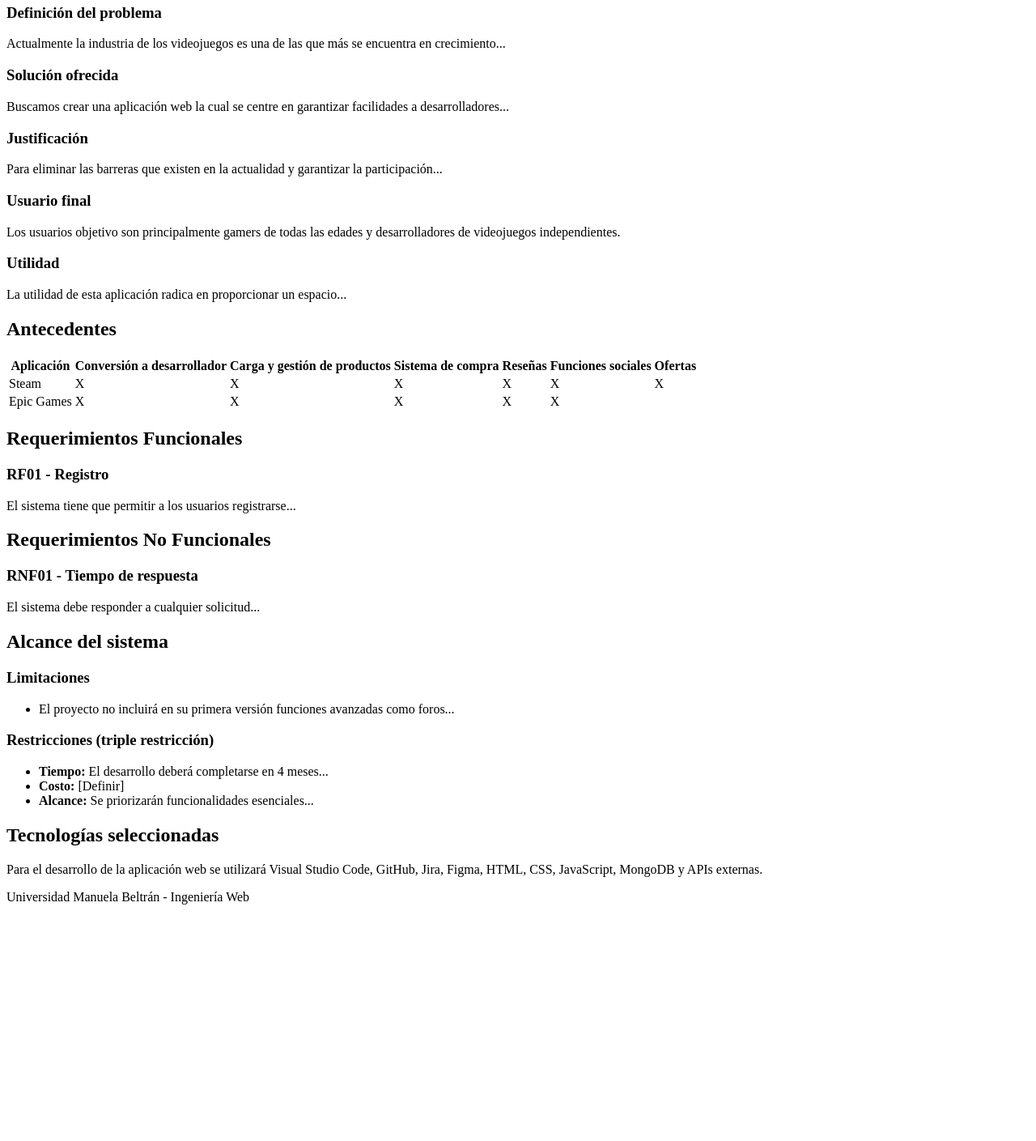
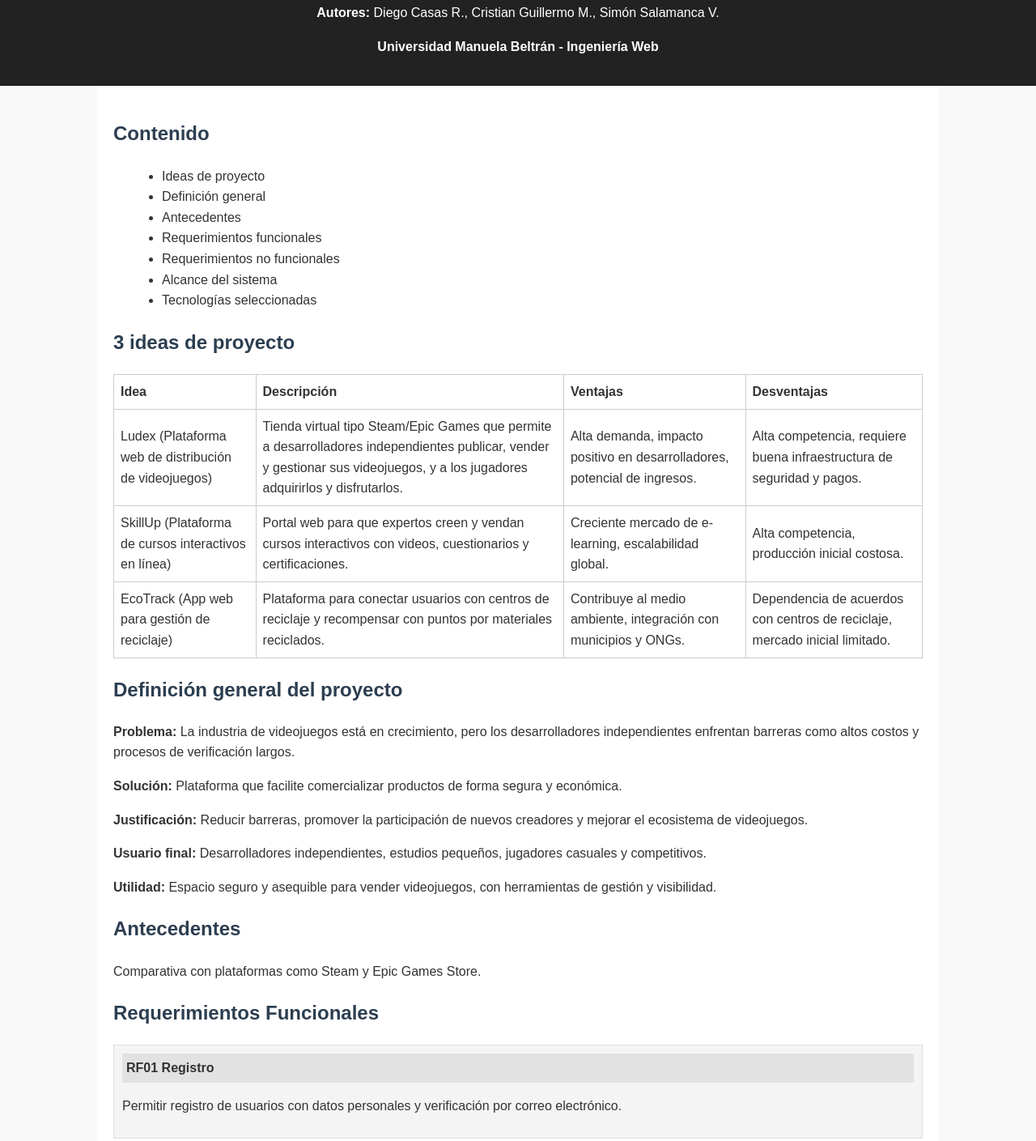
Before and after one commit to SimonSalamanca/Ludex-Plataforma-de-videojuegos-, a plain HTML site: page index.html in a window 1280 px wide. Shown: the part 194-1603 px from the top of the page at 81% size. Before the commit the page ends 1327 px from the top, so only its background shows below. Drawn offline with Linux system fonts and the light colour scheme.

Commit message:
Update index.html

```diff
--- a/index.html
+++ b/index.html
@@ -3,113 +3,147 @@
 <head>
 <meta charset="UTF-8">
 <meta name="viewport" content="width=device-width, initial-scale=1.0">
-    <title>Documentación - Ludex</title>
-    <link rel="stylesheet" href="styles.css">
+<title>Ludex - Requerimientos Funcionales</title>
+<style>
+    body {
+        font-family: Arial, sans-serif;
+        line-height: 1.6;
+        margin: 0;
+        padding: 0;
+        background: #f9f9f9;
+        color: #333;
+    }
+    header {
+        background: #222;
+        color: white;
+        padding: 20px;
+        text-align: center;
+    }
+    main {
+        max-width: 1000px;
+        margin: auto;
+        padding: 20px;
+        background: white;
+    }
+    h1, h2, h3 {
+        color: #2c3e50;
+    }
+    table {
+        width: 100%;
+        border-collapse: collapse;
+        margin-bottom: 20px;
+    }
+    table, th, td {
+        border: 1px solid #ccc;
+    }
+    th, td {
+        padding: 8px;
+        text-align: left;
+    }
+    .requerimiento {
+        border: 1px solid #ddd;
+        background: #f4f4f4;
+        margin-bottom: 15px;
+        padding: 10px;
+    }
+    .titulo-req {
+        font-weight: bold;
+        background: #e2e2e2;
+        padding: 5px;
+    }
+    ul {
+        margin-left: 20px;
+    }
+</style>
 </head>
 <body>
+
 <header>
     <h1>Ludex</h1>
     <p>Requerimientos funcionales y no funcionales</p>
-        <p><strong>Versión:</strong> 1 | <strong>Fecha:</strong> 06/08/2025</p>
+    <p><strong>Fecha:</strong> 06/08/2025</p>
+    <p><strong>Autores:</strong> Diego Casas R., Cristian Guillermo M., Simón Salamanca V.</p>
+    <p><strong>Universidad Manuela Beltrán - Ingeniería Web</strong></p>
 </header>
 
 <main>
-        <section id="definicion-proyecto">
-            <h2>Definición general del proyecto de software</h2>
-            <h3>Definición del problema</h3>
-            <p>Actualmente la industria de los videojuegos es una de las que más se encuentra en crecimiento... </p>
+    <h2>Contenido</h2>
+    <ul>
+        <li>Ideas de proyecto</li>
+        <li>Definición general</li>
+        <li>Antecedentes</li>
+        <li>Requerimientos funcionales</li>
+        <li>Requerimientos no funcionales</li>
+        <li>Alcance del sistema</li>
+        <li>Tecnologías seleccionadas</li>
+    </ul>
 
-            <h3>Solución ofrecida</h3>
-            <p>Buscamos crear una aplicación web la cual se centre en garantizar facilidades a desarrolladores...</p>
-
-            <h3>Justificación</h3>
-            <p>Para eliminar las barreras que existen en la actualidad y garantizar la participación...</p>
-
-            <h3>Usuario final</h3>
-            <p>Los usuarios objetivo son principalmente gamers de todas las edades y desarrolladores de videojuegos independientes.</p>
-
-            <h3>Utilidad</h3>
-            <p>La utilidad de esta aplicación radica en proporcionar un espacio...</p>
-        </section>
-
-        <section id="antecedentes">
-            <h2>Antecedentes</h2>
+    <h2>3 ideas de proyecto</h2>
     <table>
-                <thead>
         <tr>
-                        <th>Aplicación</th>
-                        <th>Conversión a desarrollador</th>
-                        <th>Carga y gestión de productos</th>
-                        <th>Sistema de compra</th>
-                        <th>Reseñas</th>
-                        <th>Funciones sociales</th>
-                        <th>Ofertas</th>
-                    </tr>
-                </thead>
-                <tbody>
-                    <tr>
-                        <td>Steam</td>
-                        <td>X</td>
-                        <td>X</td>
-                        <td>X</td>
-                        <td>X</td>
-                        <td>X</td>
-                        <td>X</td>
+            <th>Idea</th>
+            <th>Descripción</th>
+            <th>Ventajas</th>
+            <th>Desventajas</th>
         </tr>
         <tr>
-                        <td>Epic Games</td>
-                        <td>X</td>
-                        <td>X</td>
-                        <td>X</td>
-                        <td>X</td>
-                        <td>X</td>
-                        <td></td>
+            <td>Ludex (Plataforma web de distribución de videojuegos)</td>
+            <td>Tienda virtual tipo Steam/Epic Games que permite a desarrolladores independientes publicar, vender y gestionar sus videojuegos, y a los jugadores adquirirlos y disfrutarlos.</td>
+            <td>Alta demanda, impacto positivo en desarrolladores, potencial de ingresos.</td>
+            <td>Alta competencia, requiere buena infraestructura de seguridad y pagos.</td>
         </tr>
-                </tbody>
+        <tr>
+            <td>SkillUp (Plataforma de cursos interactivos en línea)</td>
+            <td>Portal web para que expertos creen y vendan cursos interactivos con videos, cuestionarios y certificaciones.</td>
+            <td>Creciente mercado de e-learning, escalabilidad global.</td>
+            <td>Alta competencia, producción inicial costosa.</td>
+        </tr>
+        <tr>
+            <td>EcoTrack (App web para gestión de reciclaje)</td>
+            <td>Plataforma para conectar usuarios con centros de reciclaje y recompensar con puntos por materiales reciclados.</td>
+            <td>Contribuye al medio ambiente, integración con municipios y ONGs.</td>
+            <td>Dependencia de acuerdos con centros de reciclaje, mercado inicial limitado.</td>
+        </tr>
     </table>
-        </section>
 
-        <section id="requerimientos-funcionales">
+    <h2>Definición general del proyecto</h2>
+    <p><strong>Problema:</strong> La industria de videojuegos está en crecimiento, pero los desarrolladores independientes enfrentan barreras como altos costos y procesos de verificación largos.</p>
+    <p><strong>Solución:</strong> Plataforma que facilite comercializar productos de forma segura y económica.</p>
+    <p><strong>Justificación:</strong> Reducir barreras, promover la participación de nuevos creadores y mejorar el ecosistema de videojuegos.</p>
+    <p><strong>Usuario final:</strong> Desarrolladores independientes, estudios pequeños, jugadores casuales y competitivos.</p>
+    <p><strong>Utilidad:</strong> Espacio seguro y asequible para vender videojuegos, con herramientas de gestión y visibilidad.</p>
+
+    <h2>Antecedentes</h2>
+    <p>Comparativa con plataformas como Steam y Epic Games Store.</p>
+
     <h2>Requerimientos Funcionales</h2>
-            <!-- Lista o subsecciones para cada RF -->
-            <article>
-                <h3>RF01 - Registro</h3>
-                <p>El sistema tiene que permitir a los usuarios registrarse...</p>
-            </article>
-            <!-- Repetir estructura para cada RF -->
-        </section>
+    <div class="requerimiento">
+        <div class="titulo-req">RF01 Registro</div>
+        <p>Permitir registro de usuarios con datos personales y verificación por correo electrónico.</p>
+    </div>
+    <div class="requerimiento">
+        <div class="titulo-req">RF02 Inicio de sesión</div>
+        <p>Inicio con correo o apodo y contraseña. Usuarios no registrados solo visualizan contenido.</p>
+    </div>
+    <!-- Aquí seguirías listando RF03 a RF17 de la misma forma -->
 
-        <section id="requerimientos-no-funcionales">
     <h2>Requerimientos No Funcionales</h2>
-            <!-- Lista o subsecciones para cada RNF -->
-            <article>
-                <h3>RNF01 - Tiempo de respuesta</h3>
-                <p>El sistema debe responder a cualquier solicitud...</p>
-            </article>
-        </section>
+    <div class="requerimiento">
+        <div class="titulo-req">RNF01 Tiempo de respuesta</div>
+        <p>Respuestas en menos de 3 segundos bajo carga normal.</p>
+    </div>
+    <!-- Aquí seguirías listando RNF02 a RNF10 -->
 
-        <section id="alcance">
     <h2>Alcance del sistema</h2>
-            <h3>Limitaciones</h3>
     <ul>
-                <li>El proyecto no incluirá en su primera versión funciones avanzadas como foros...</li>
+        <li>No incluye foros, streaming, VR o mods en la primera versión.</li>
+        <li>Pasarela limitada a tarjetas y PayPal.</li>
+        <li>No habrá aplicación de escritorio nativa.</li>
     </ul>
-            <h3>Restricciones (triple restricción)</h3>
-            <ul>
-                <li><strong>Tiempo:</strong> El desarrollo deberá completarse en 4 meses...</li>
-                <li><strong>Costo:</strong> [Definir]</li>
-                <li><strong>Alcance:</strong> Se priorizarán funcionalidades esenciales...</li>
-            </ul>
-        </section>
 
-        <section id="tecnologias">
     <h2>Tecnologías seleccionadas</h2>
-            <p>Para el desarrollo de la aplicación web se utilizará Visual Studio Code, GitHub, Jira, Figma, HTML, CSS, JavaScript, MongoDB y APIs externas.</p>
-        </section>
+    <p>HTML, CSS, JavaScript, MongoDB, APIs externas, Visual Studio Code, GitHub, Jira, Figma.</p>
 </main>
 
-    <footer>
-        <p>Universidad Manuela Beltrán - Ingeniería Web</p>
-    </footer>
 </body>
 </html>
```
Lines whose indentation alone changed are shown as unchanged.
